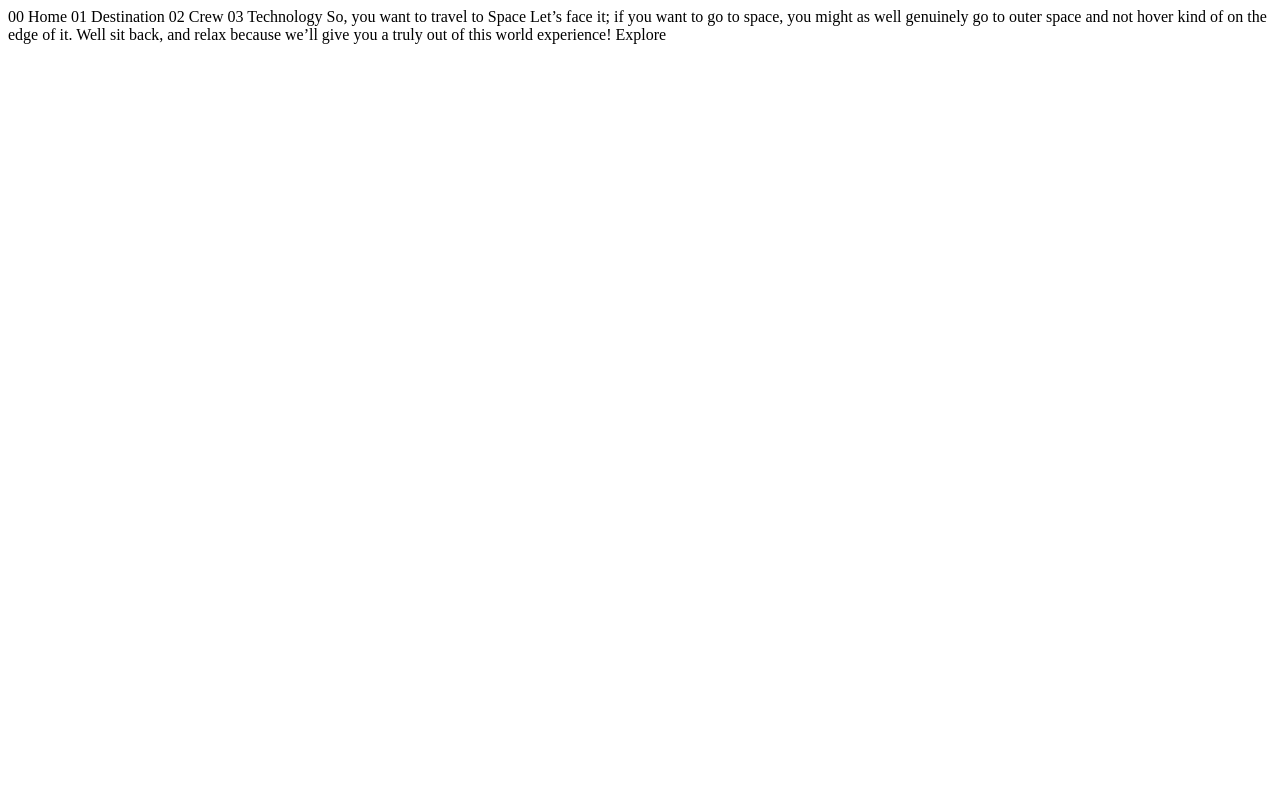
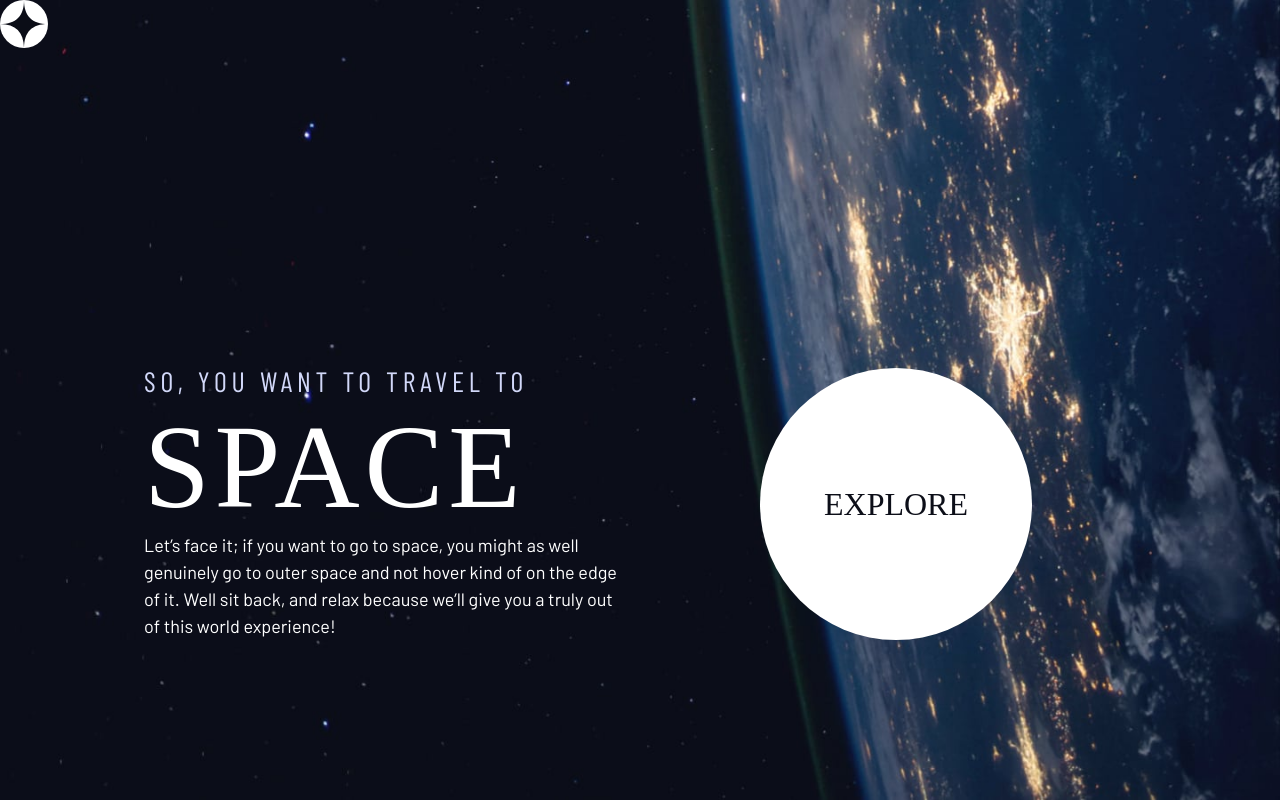
Before and after one commit to ludeoliveira/space-tourism-website, a plain HTML site: page index.html in a window 1280 px wide. Drawn offline with nearby package versions, Linux system fonts and the light colour scheme; a web font is replaced by a local one.

Commit message:
add and adjust the background images

```diff
--- a/index.css
+++ b/index.css
@@ -1,6 +1,6 @@
-/* --------------- */
-/* CUSTOM PROPERTIES */
-/* --------------- */
+/* ------------------- */
+/* Custom properties   */
+/* ------------------- */
 
 :root {
     /* colors */
@@ -8,32 +8,52 @@
     --clr-light: 231 77% 90%;
     --clr-white: 0 0% 100%;
 
-    /* font-size */
-    --fs-900: 9.375rem;
-    --fs-800: 6.25rem;
-    --fs-700: 3.5rem;
-    --fs-600: 2rem;
+    /* font-sizes */
+    --fs-900: clamp(5rem, 8vw + 1rem, 9.375rem);
+    --fs-800: 3.5rem;
+    --fs-700: 1.5rem;
+    --fs-600: 1rem;
     --fs-500: 1.75rem;
-    --fs-400: 1.125rem;
+    --fs-400: 0.9375rem;
     --fs-300: 1rem;
     --fs-200: 0.875rem;
 
-    /* font-family */
+    /* font-families */
     --ff-serif: "Bellefair", serif;
     --ff-sans-cond: "Barlow Condensed", sans-serif;
     --ff-sans-normal: "Barlow", sans-serif;
 }
 
-/* --------------- */
-/* RESET */
-/* --------------- */
+@media (min-width: 35em) {
+    :root {
+        --fs-800: 5rem;
+        --fs-700: 2.5rem;
+        --fs-600: 1.5rem;
+        --fs-400: 1rem;
+    }
+}
+
+@media (min-width: 45em) {
+    :root {
+        /* font-sizes */
+        --fs-800: 6.25rem;
+        --fs-700: 3.5rem;
+        --fs-600: 2rem;
+        --fs-400: 1.125rem;
+    }
+}
+
+
+/* ------------------- */
+/* Reset               */
+/* ------------------- */
 
 /* https://piccalil.li/blog/a-modern-css-reset/ */
 
 /* Box sizing */
 *,
-*::after,
-*::before {
+*::before,
+*::after {
     box-sizing: border-box;
 }
 
@@ -42,10 +62,8 @@ body,
 h1,
 h2,
 h3,
-h3,
 h4,
 h5,
-h6,
 p,
 figure,
 picture {
@@ -55,7 +73,6 @@ picture {
 h1,
 h2,
 h3,
-h3,
 h4,
 h5,
 h6,
@@ -63,7 +80,7 @@ p {
     font-weight: 400;
 }
 
-/*  set up the body */
+/* set up the body */
 body {
     font-family: var(--ff-sans-normal);
     font-size: var(--fs-400);
@@ -71,18 +88,19 @@ body {
     background-color: hsl( var(--clr-dark) );
     line-height: 1.5;
     min-height: 100vh;
+
+    display: grid;
+    grid-template-rows: min-content 1fr;
 }
 
-/* make images easier to work
-max-width ensure that the images will shrink as the space goes narrow
-*/
-
+/* make images easier to work with */
 img,
-picture {
+picutre {
     max-width: 100%;
     display: block;
 }
 
+/* make form elements easier to work with */
 input,
 button,
 textarea,
@@ -102,9 +120,12 @@ select {
   }
 }
 
-/* --------------- */
-/* UTILITY CLASSES */
-/* --------------- */
+
+/* ------------------- */
+/* Utility classes     */
+/* ------------------- */
+
+/* general */
 
 .flex {
     display: flex;
@@ -116,9 +137,12 @@ select {
     gap: var(--gap, 1rem);
 }
 
+.d-block {
+    display: block;
+}
+
 .flow > *:where(:not(:first-child)) {
     margin-top: var(--flow-space, 1rem);
-
 }
 
 .container {
@@ -126,9 +150,40 @@ select {
     margin-inline: auto;
     max-width: 80rem;
 }
-/* padding-inline and margin-inline: left and right side only */
 
-/* screen reader only- only for assistive technologies */
+.grid-container {
+    text-align: center;
+    display: grid;
+    place-items: center;
+    padding-inline: 1rem;
+
+}
+
+.grid-container * {
+    max-width: 50ch;
+}
+
+@media (min-width: 45em) {
+    .grid-container {
+        text-align: left;
+        column-gap: var(--container-gap, 2rem);
+        grid-template-columns: minmax(2rem, 1fr) repeat(2, minmax(0, 30rem)) minmax(2rem, 1fr);
+    }
+
+    .grid-container > *:first-child {
+        grid-column: 2;
+    }
+
+    .grid-container > *:last-child {
+        grid-column: 3;
+    }
+
+    .grid-container--home {
+        padding-bottom: max(6rem, 20vh);
+        align-items: end;
+    }
+}
+
 .sr-only {
   position: absolute;
   width: 1px;
@@ -187,33 +242,35 @@ select {
 }
 
 .numbered-title span {
-    margin-right: 5em;
+    margin-right: .5em;
     font-weight: 700;
     color: hsl( var(--clr-white) / .25);
 }
 
-/* --------------- */
-/* COMPONENTS */
-/* --------------- */
+
+/* ------------------- */
+/* Compontents         */
+/* ------------------- */
 
 .large-button {
+    font-size: 2rem;
     position: relative;
-    display: grid;
     z-index: 1;
-    place-items: center; /* shorthand for align-items and justify-items */
+    display: inline-grid;
+    place-items: center;
     padding: 0 2em;
     border-radius: 50%;
-    aspect-ratio: 1 / 1 ; /* width and height */
+    aspect-ratio: 1;
     text-decoration: none;
 }
 
 .large-button::after {
-    content:'';
+    content: '';
     position: absolute;
     z-index: -1;
     width: 100%;
     height: 100%;
-    background: hsl( var(--clr-white) / .15);
+    background: hsl( var(--clr-white) / .1);
     border-radius: 50%;
     opacity: 0;
     transition: opacity 500ms linear, transform 750ms ease-in-out;
@@ -268,12 +325,45 @@ select {
     cursor: pointer;
     border: 0;
     border-radius: 50%;
-    aspect-ratio: 1;
     padding: .5em;
-    background-color: hsl( var(--clr-white) / .25)
+    background-color: hsl( var(--clr-white) / .25);
 }
 
 .dot-indicators > *:hover,
 .dot-indicators > *:focus {
     background-color: hsl( var(--clr-white) / .5);
 }
+
+.dot-indicators > [aria-selected="true"] {
+    background-color: hsl( var(--clr-white) / 1);
+}
+
+/* ------------------- */
+/* Page specific background    */
+/* ------------------- */
+
+body {
+    background-size: cover;
+    background-position: bottom center;
+}
+
+.home {
+    background-image: url(assets/home/background-home-mobile.jpg);
+}
+
+@media (min-width: 35rem) {
+
+    .home {
+        background-position: center center;
+        background-image: url(assets/home/background-home-tablet.jpg);
+    }
+
+}
+
+@media (min-width: 45rem) {
+
+    .home {
+        background-image: url(assets/home/background-home-desktop.jpg);
+    }
+
+}
--- a/index.html
+++ b/index.html
@@ -5,24 +5,45 @@
   <meta name="viewport" content="width=device-width, initial-scale=1.0">
 
   <link rel="icon" type="image/png" sizes="32x32" href="./assets/favicon-32x32.png">
+  <!-- Google fonts -->
+  <link rel="preconnect" href="https://fonts.googleapis.com">
+  <link rel="preconnect" href="https://fonts.gstatic.com" crossorigin>
+  <link href="https://fonts.googleapis.com/css2?family=Barlow+Condensed:wght@400;700&family=Bellefair&family=Barlow:wght@400;700&display=swap"
+      rel="stylesheet">
 
+  <!-- Our custom CSS -->
+  <link rel="stylesheet" href="index.css">
   <title>Frontend Mentor | Space tourism website</title>
 </head>
-<body>
+<body class="home">
 
-  00 Home
-  01 Destination
-  02 Crew
-  03 Technology
+  <header class="primary-header flex">
+    <div>
+      <img src="./assets/shared/logo.svg" alt="space tourism logo" class="logo">
+    </div>
+    <!-- <nav>
+        <ul class="primary-navigation underline-indicators flex">
+            <li class="active"><a class="ff-sans-cond uppercase text-white letter-spacing-2" href="index.html"><span>00</span>Home</a>
+            <li><a class="ff-sans-cond uppercase text-white letter-spacing-2" href="destination.html"><span>01</span>Destination</a>
+            <li><a class="ff-sans-cond uppercase text-white letter-spacing-2" href="crew.html"><span>02</span>Crew</a>
+            <li><a class="ff-sans-cond uppercase text-white letter-spacing-2" href="technology.html"><span>03</span>Technology</a>
+        </ul>
+    </nav> -->
+  </header>
 
-  So, you want to travel to
-  Space
-  Let’s face it; if you want to go to space, you might as well genuinely go to
-  outer space and not hover kind of on the edge of it. Well sit back, and relax
-  because we’ll give you a truly out of this world experience!
+  <div class="grid-container grid-container--home">
+    <div>
+      <h1 class="text-accent fs-500 ff-sans-cond uppercase letter-spacing-1">So, you want to travel to
+      <span class="d-block fs-900 ff-serif text-white">Space</span></h1>
 
-  Explore
-<script src="text.js">
-</script>
+      <p>Let’s face it; if you want to go to space, you might as well genuinely go to
+      outer space and not hover kind of on the edge of it. Well sit back, and relax
+      because we’ll give you a truly out of this world experience! </p>
+    </div>
+    <div>
+      <a href="#" class="large-button uppercase ff-serif text-dark bg-white">Explore</a>
+    </div>
+  </div>
+
 </body>
 </html>
```
Lines whose indentation alone changed are shown as unchanged.
